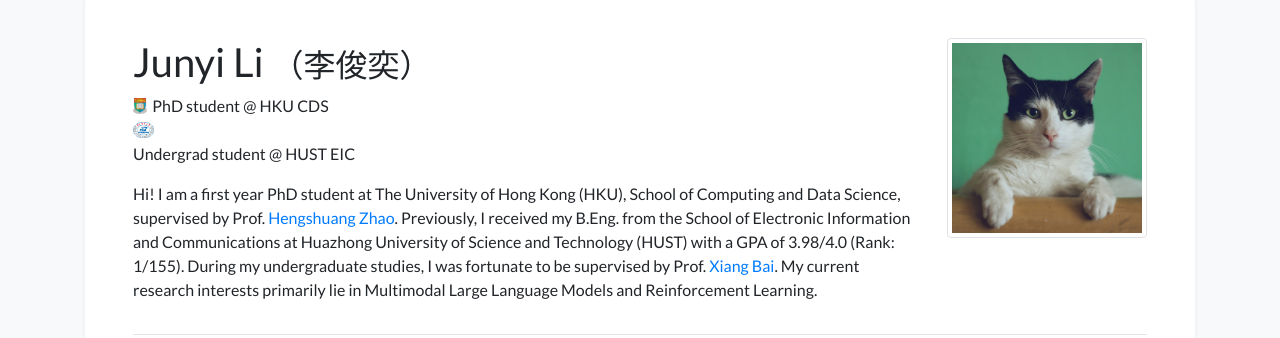
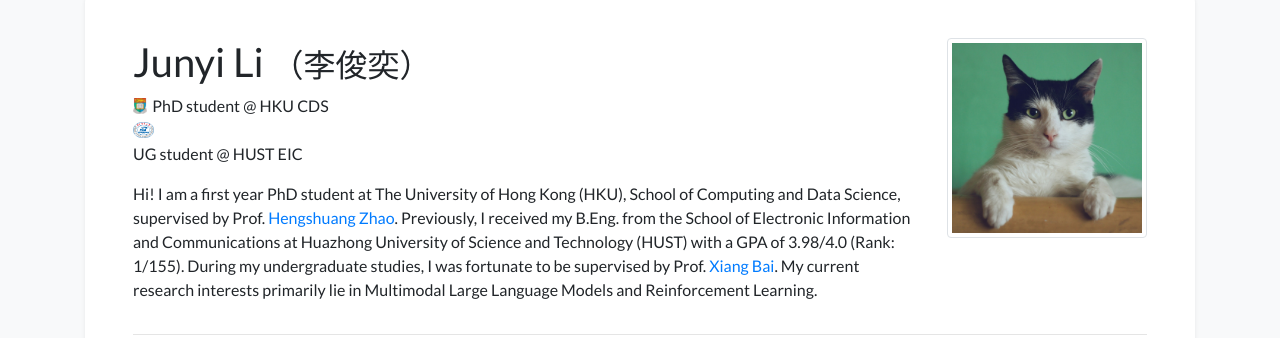
Before and after one commit to ProvenceStar/provencestar.github.io, a Jekyll site: the page built from index.html, in a window 1280 px wide and 900 px high. Shown: the part 90-428 px from the top of the window. Built offline with Jekyll 4.4.1, drawn with Linux system fonts in a browser that asks for light colours; nearby versions of some CDN libraries; a style sheet for code colours, icons or effects is not loaded.

Commit message:
Modify to UG

```diff
--- a/_data/profile.yml
+++ b/_data/profile.yml
@@ -6,7 +6,7 @@ positions:
 - logo: assets/images/badges/HKU_Logo.png  # Logo is optional
   name: PhD student @ HKU CDS
 - logo: assets/images/badges/HUST_Logo.png  # Logo is optional
-- name: Undergrad student @ HUST EIC
+- name: UG student @ HUST EIC
 
 
 email: "lijunyi.11@connect.hku.hk"
```
